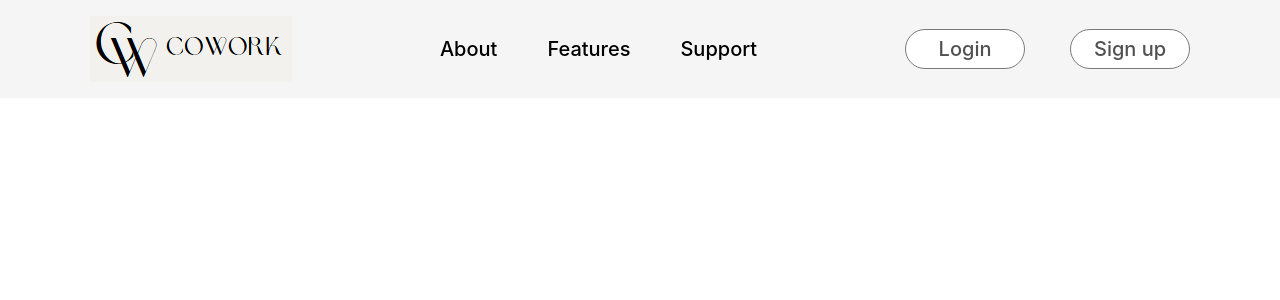
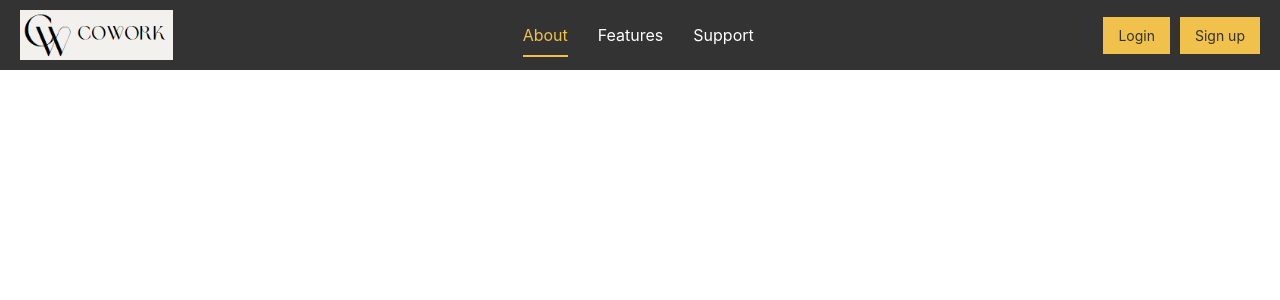
Before and after one commit to saichethanr/CoWork, a React (Create React App) app: page / in a window 1280 px wide. Shown: the top 300 px of the page. Built offline with nearby package versions, Linux system fonts and the light colour scheme.

Commit message:
navbar styling added

```diff
--- a/server.js
+++ b/server.js
@@ -10,7 +10,7 @@ import { Socket } from "socket.io-client";
 const app = express()
 const server  = http.createServer(app);
 const io = new Server(server);
-//which saoked id for which user
+//which sackked id for which user
 const userSocketMap ={}
 
 app.use(cors());
--- a/src/Components/CodeEditor.jsx
+++ b/src/Components/CodeEditor.jsx
@@ -1,4 +1,4 @@
-import {useState,useRef} from 'react'
+import {useState,useRef,useEffect} from 'react'
 import {Box, HStack} from "@chakra-ui/react"
 import { Editor } from '@monaco-editor/react'
 import LanguageSelector from './LanguageSelector'
@@ -22,17 +22,32 @@ const CodeEditor = ({socketRef,roomId}) => {
     setValue(CODE_SNIPPETS[language]);
   }
 
-    //little worked
-    if(socketRef.current){
-      socketRef.current.on(ACTIONS.CODE_CHANGE,({code})=>{
-        setValue(code);
-       console.log(code);
-      //  if(editorRef){
-      //       editorRef.current.setValue(code);
-      //  }
+    // // working
+    // if(socketRef.current){
+    //   socketRef.current.on(ACTIONS.CODE_CHANGE,({code})=>{
+    //     setValue(code);
+    //    console.log(code);
+    //  });
+    // }
 
-     })
-    }
+    useEffect(() => {
+      if (socketRef.current) {
+          socketRef.current.on(ACTIONS.CODE_CHANGE, ({ code }) => {
+              if (code !== null) {
+                 setValue(code);
+              }
+          });
+
+      }
+      if(socketRef.current){
+        return () => {
+          socketRef.current.off(ACTIONS.CODE_CHANGE);
+      };
+      }
+
+
+  }, [socketRef.current]);
+
 
       //working
   const handleEditorChange = (newValue) => {
--- a/src/Components/Navbar/Navbar.jsx
+++ b/src/Components/Navbar/Navbar.jsx
@@ -1,37 +1,144 @@
-import React from 'react'
-import {Link} from 'react-router-dom'
-import './Navbar.css'
-import { useNavigate } from 'react-router-dom'
+import React from 'react';
+import { Link } from 'react-router-dom';
+import { useNavigate } from 'react-router-dom';
+
 const Navbar = () => {
-    const [menu,setMenu]= React.useState("shop");
-    const navigate=useNavigate();
+  const [menu, setMenu] = React.useState("About");
+  const navigate = useNavigate();
 
-    const handleSignup = (e) => {
+  const handleSignup = () => {
     navigate(`/signup`);
   };
-    const handleLogin = (e) => {
+
+  const handleLogin = () => {
     navigate(`/login`);
   };
+
+  const styles = {
+    navbar: {
+      display: 'flex',
+      justifyContent: 'space-between',
+      alignItems: 'center',
+      padding: '10px 20px',
+      backgroundColor: '#333',
+      color: 'white'
+    },
+    logo: {
+      height: '50px'
+    },
+    menu: {
+      display: 'flex',
+      listStyle: 'none'
+    },
+    menuItem: {
+      margin: '0 15px',
+      position: 'relative',
+      cursor: 'pointer'
+    },
+    menuLink: {
+      color: 'white',
+      textDecoration: 'none',
+      fontSize: '16px',
+      transition: 'color 0.3s'
+    },
+    menuLinkHover: {
+      color: '#f0c14b'
+    },
+    activeMenuItem: {
+      position: 'absolute',
+      bottom: '-10px',
+      left: '0',
+      right: '0',
+      borderTop: '2px solid #f0c14b'
+    },
+    loginCart: {
+      display: 'flex',
+      gap: '10px'
+    },
+    button: {
+      backgroundColor: '#f0c14b',
+      color: '#333',
+      border: 'none',
+      padding: '8px 15px',
+      cursor: 'pointer',
+      fontSize: '14px',
+      transition: 'background-color 0.3s, transform 0.3s'
+    },
+    buttonHover: {
+      backgroundColor: '#ddb347'
+    },
+    buttonActive: {
+      transform: 'scale(0.95)'
+    }
+  };
+
   return (
-    <div>
-      <div className='navbar'>
+    <div style={styles.navbar}>
       <div className='nav-logo'>
-                <img src="/COWORK.png"  alt=""/>
+        <img src="/COWORK.png" alt="Logo" style={styles.logo} />
       </div>
-            <ul className='nav-menu'>
-                <li onClick={()=>{setMenu("About")}}><Link style={{textDecoration:'none'}}to='/'>About</Link>{menu==="About"?<hr/>:<></>}</li>
-                <li onClick={()=>{setMenu("Features")}}><Link style={{textDecoration:'none'}}to='/features'>Features</Link>{menu==="features"?<hr/>:<></>}</li>
-                <li onClick={()=>{setMenu("Support")}}><Link style={{textDecoration:'none'}}to='/support'>Support</Link>{menu==="support"?<hr/>:<></>}</li>
-
+      <ul style={styles.menu}>
+        <li
+          style={styles.menuItem}
+          onClick={() => setMenu("About")}
+        >
+          <Link
+            style={menu === "About" ? { ...styles.menuLink, ...styles.menuLinkHover } : styles.menuLink}
+            to='/'
+          >
+            About
+          </Link>
+          {menu === "About" && <hr style={styles.activeMenuItem} />}
+        </li>
+        <li
+          style={styles.menuItem}
+          onClick={() => setMenu("Features")}
+        >
+          <Link
+            style={menu === "Features" ? { ...styles.menuLink, ...styles.menuLinkHover } : styles.menuLink}
+            to='/features'
+          >
+            Features
+          </Link>
+          {menu === "Features" && <hr style={styles.activeMenuItem} />}
+        </li>
+        <li
+          style={styles.menuItem}
+          onClick={() => setMenu("Support")}
+        >
+          <Link
+            style={menu === "Support" ? { ...styles.menuLink, ...styles.menuLinkHover } : styles.menuLink}
+            to='/support'
+          >
+            Support
+          </Link>
+          {menu === "Support" && <hr style={styles.activeMenuItem} />}
+        </li>
       </ul>
-            <div className='nav-login-cart'>
-              <Link to='/login'><button onClick={handleLogin}>Login</button></Link>
-                <Link to='/signup'><button onClick={handleSignup}>Sign up</button></Link>
-            </div>
-
+      <div style={styles.loginCart}>
+        <button
+          style={styles.button}
+          onMouseOver={(e) => e.currentTarget.style.backgroundColor = styles.buttonHover.backgroundColor}
+          onMouseOut={(e) => e.currentTarget.style.backgroundColor = styles.button.backgroundColor}
+          onMouseDown={(e) => e.currentTarget.style.transform = styles.buttonActive.transform}
+          onMouseUp={(e) => e.currentTarget.style.transform = 'scale(1)'}
+          onClick={handleLogin}
+        >
+          Login
+        </button>
+        <button
+          style={styles.button}
+          onMouseOver={(e) => e.currentTarget.style.backgroundColor = styles.buttonHover.backgroundColor}
+          onMouseOut={(e) => e.currentTarget.style.backgroundColor = styles.button.backgroundColor}
+          onMouseDown={(e) => e.currentTarget.style.transform = styles.buttonActive.transform}
+          onMouseUp={(e) => e.currentTarget.style.transform = 'scale(1)'}
+          onClick={handleSignup}
+        >
+          Sign up
+        </button>
       </div>
     </div>
-  )
+  );
 }
 
-export default Navbar
+export default Navbar;
--- a/src/Pages/EditorPage.jsx
+++ b/src/Pages/EditorPage.jsx
@@ -7,11 +7,10 @@ import { useLocation , useNavigate, Navigate,useParams} from 'react-router-dom';
 import { initSocket } from '../socket';
 import {Box} from "@chakra-ui/react";
 import CodeEditor from '../Components/CodeEditor';
+
+
 const EditorPage = () => {
   const [clients, setClients] = useState([]);
-
-
-
   const reactNavigator = useNavigate();
   const socketRef = useRef(null);
   const location = useLocation();
@@ -81,6 +80,11 @@ const EditorPage = () => {
       console.error(err);
     }
   }
+
+  function leaveroom(){
+    reactNavigator('/');
+  }
+
   if (!location.state) {
     return <Navigate to="/" />;
   }
@@ -97,7 +101,7 @@ const EditorPage = () => {
           </div>
         </div>
         <button className="btn copyBtn" onClick={copyroomId}>Copy ROOM ID</button>
-        <button className="btn leaveBtn">Leave</button>
+        <button className="btn leaveBtn" onClick={leaveroom}>Leave</button>
       </div>
       <Box minH="100vh" zIndex={1000} bg="#0f0a19" color="gray.500" px={6} py={8}>
         <CodeEditor socketRef = {socketRef} roomId={roomId}/>
--- a/src/Pages/Login.jsx
+++ b/src/Pages/Login.jsx
@@ -12,7 +12,7 @@ const Login =()=>{
   const [message,setMessage]=useState("");
   function register(){
 
-    Axios.post("http://localhost:5600/login",{ useremail:email,userpassword:password}).then((response)=>
+    Axios.post("http://localhost:5600/login",{useremail:email,userpassword:password}).then((response)=>
     {
         console.log(response.data);
         setMessage(response.data);
```
Lines whose indentation alone changed are shown as unchanged.
